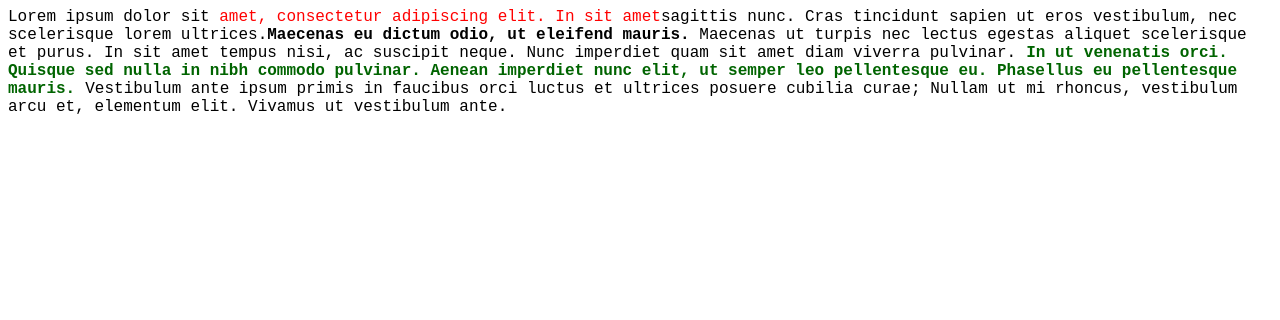
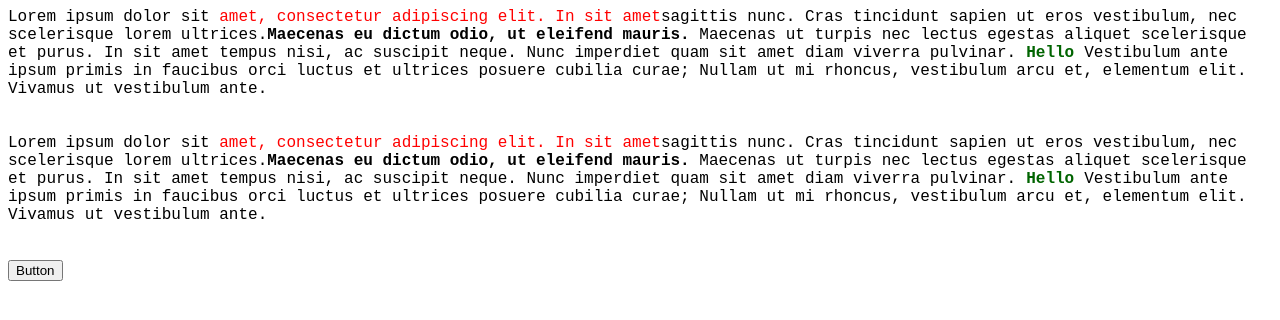
Before and after one commit to stuart-garner-dev/react-components, a React (Create React App) app: page / in a window 1280 px wide. Shown: the top 320 px of the page. Built offline with nearby package versions, Linux system fonts and the light colour scheme.

Commit message:
removed unused dependancies

```diff
--- a/package.json
+++ b/package.json
@@ -25,7 +25,6 @@
     "access": "public"
   },
   "dependencies": {
-    "@babel/polyfill": "^7.12.1",
     "@testing-library/jest-dom": "^5.16.4",
     "@testing-library/react": "^13.2.0",
     "@testing-library/user-event": "^13.5.0",
--- a/src/App.js
+++ b/src/App.js
@@ -1,16 +1,37 @@
-import React from 'react';
+import React, { useState } from 'react';
 
 import ScrambledText from './lib/components/ScrambledText';
 
 import './App.css';
 
 function App() {
+  const [test, setTest] = useState('Hello');
   return (
-    <ScrambledText
-      delay={5}
-      onComplete={() => alert('complete')}
-      placeHolder={'_'}
-    >
+    <>
+      <ScrambledText
+        delay={5}
+        onComplete={() => console.log('complete')}
+        placeHolder={'_'}
+      >
+        <div className="App">
+          Lorem ipsum dolor sit{' '}
+          <span className="color-red">
+            amet, consectetur adipiscing elit. In sit amet
+          </span>
+          sagittis nunc. Cras tincidunt sapien ut eros vestibulum, nec
+          scelerisque lorem ultrices.
+          <strong>Maecenas eu dictum odio, ut eleifend mauris.</strong> Maecenas
+          ut turpis nec lectus egestas aliquet scelerisque et purus. In sit amet
+          tempus nisi, ac suscipit neque. Nunc imperdiet quam sit amet diam
+          viverra pulvinar.
+          <span className="color-green">{test}</span>
+          Vestibulum ante ipsum primis in faucibus orci luctus et ultrices
+          posuere cubilia curae; Nullam ut mi rhoncus, vestibulum arcu et,
+          elementum elit. Vivamus ut vestibulum ante.
+        </div>
+      </ScrambledText>
+      <br />
+      <br />
       <div className="App">
         Lorem ipsum dolor sit{' '}
         <span className="color-red">
@@ -22,16 +43,15 @@ function App() {
         ut turpis nec lectus egestas aliquet scelerisque et purus. In sit amet
         tempus nisi, ac suscipit neque. Nunc imperdiet quam sit amet diam
         viverra pulvinar.
-        <span className="color-green">
-          In ut venenatis orci. Quisque sed nulla in nibh commodo pulvinar.
-          Aenean imperdiet nunc elit, ut semper leo pellentesque eu. Phasellus
-          eu pellentesque mauris.
-        </span>
+        <span className="color-green">{test}</span>
         Vestibulum ante ipsum primis in faucibus orci luctus et ultrices posuere
         cubilia curae; Nullam ut mi rhoncus, vestibulum arcu et, elementum elit.
         Vivamus ut vestibulum ante.
       </div>
-    </ScrambledText>
+      <br />
+      <br />
+      <button onClick={() => setTest(new Date().toString())}>Button</button>
+    </>
   );
 }
 
--- a/src/lib/components/ScrambledText/ScrambledText.js
+++ b/src/lib/components/ScrambledText/ScrambledText.js
@@ -7,21 +7,25 @@ const ScrambledText = (props) => {
   const scramblerRef = useRef(new Scrambler());
   const wrapper = useRef();
 
-  const { children, delay, onComplete = () => null, placeHolder = '' } = props;
+  const {
+    children,
+    delay = 2,
+    onComplete = () => null,
+    placeHolder = '',
+  } = props;
 
-  const [scrambledText, setScrambledText] = useState(
-    renderToStaticMarkup(children)
-  );
+  const [scrambledText, setScrambledText] = useState('');
 
   useEffect(() => {
     scramblerRef.current.scramble(
-      scrambledText,
+      renderToStaticMarkup(children),
       setScrambledText,
       delay,
       onComplete,
       placeHolder
     );
-  }, [null]);
+    // eslint-disable-next-line react-hooks/exhaustive-deps
+  }, [children]);
 
   return (
     <span
```
Also changed, not shown: 1 other file (tests, documents, lock files or other folders).
